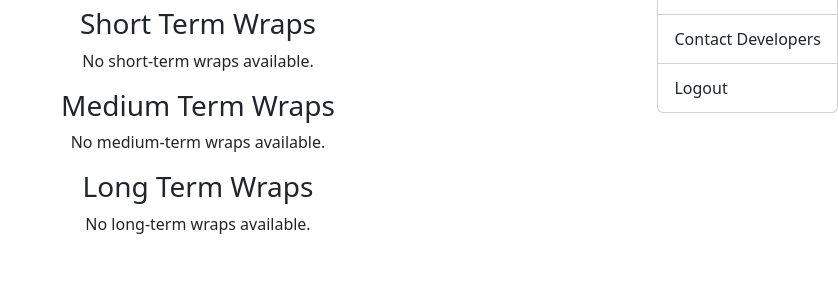
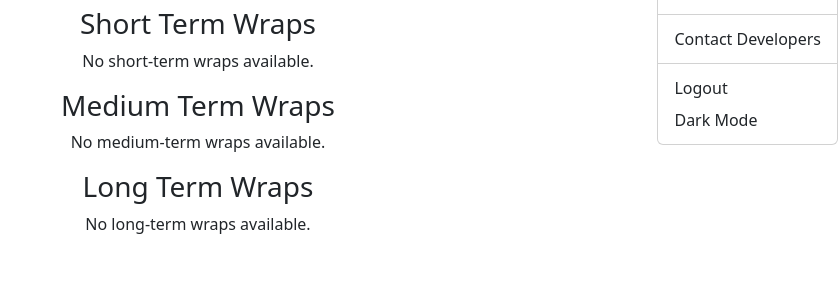
Before and after one commit to chokyler01/SpotifyWrapper, a Django app: template Wrapped/templates/profile.html in a window 1280 px wide, after a click that opens the changed part. Shown: the part 145-443 px from the top of the page, without its empty margins (442-1280 px from the left). Run offline with Django 5.2, Linux system fonts and the light colour scheme; the template is opened without the code that fills it, so the values that code supplies are empty; parts of the project's set-up code (start-up, migrations or seed data) failed here and were passed over.

Commit message:
Dark Mode Button Added to Drop Down in Profile Page

```diff
--- a/Wrapped/templates/profile.html
+++ b/Wrapped/templates/profile.html
@@ -38,6 +38,9 @@
                     <li><a class="dropdown-item" href="{% url 'contact' %}">Contact Developers</a></li>
                     <li><hr class="dropdown-divider"></li>
                     <li><a class="dropdown-item" href="{% url 'logout' %}">Logout</a></li>
+                    <li>
+                        <button id="dark-mode-toggle" class="dropdown-item">{% trans "Toggle Dark Mode" %}</button>
+                    </li>
                 </ul>
             </li>
         </ul>
```
Also changed, not shown: db.sqlite3.
